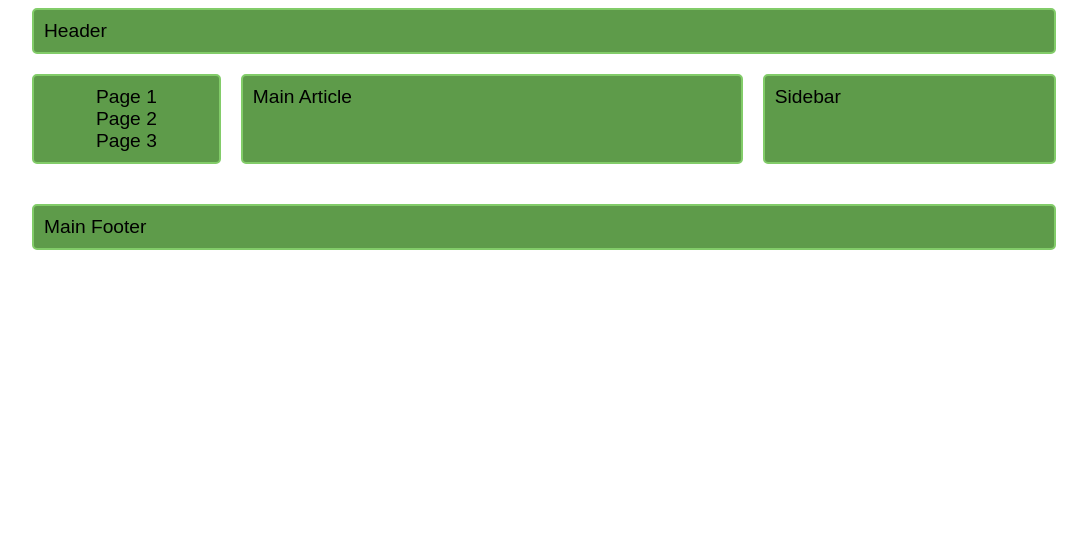
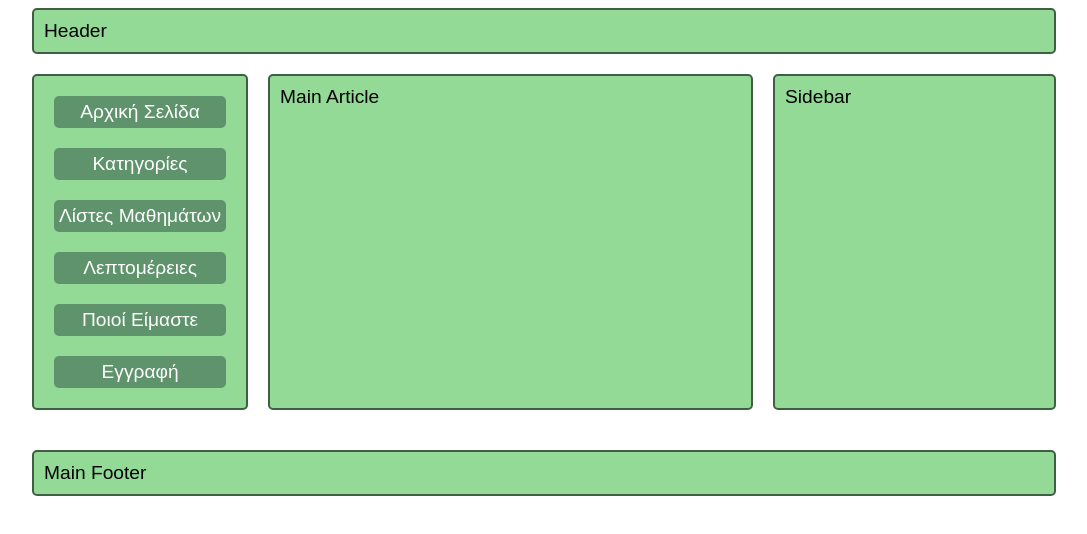
Before and after one commit to All0cator/E-LearningWebApp, a plain HTML site: page part-1/index.html in a window 1280 px wide. Shown: the whole page, without its empty margins (96-1183 px from the left). Drawn offline with Linux system fonts and the light colour scheme.

Commit message:
Color Theme, Navigation Menu Hover Color

```diff
--- a/part-1/assets/css/layout.css
+++ b/part-1/assets/css/layout.css
@@ -1,5 +1,6 @@
-* {
-    box-sizing: border-box;
+nav {
+    min-width: fit-content;
+    background-color: rgb(228, 23, 23);
 }
 
 nav ul {
@@ -12,23 +13,41 @@ nav ul {
 }
 
 li {
+    margin: 5px 5px;
     display: flex;
     justify-content: center;
     align-items: center;
 }
 
+li a {
+    display: block;
+    width: 100%;
+    height: 100%;
+    background-color: var(--nav-item-background);
+    padding: 5px 5px;
+    margin: 5px 5px;
+    color: var(--text-transition-start);
+    text-align: center;
+    text-decoration: none;
+    text-wrap: nowrap;
+    border-radius: 5px;
+}
+
+li a:hover {
+    background-color: var(--nav-item-background-hovered);
+    color: var(--text-transition-finish);
+    transition: background-color 400ms ease-in;
+}
+
+
 .page {
     max-width: 1024px;
     margin: 0 auto;
-    font:
-      1.2em Robotto,
-      arial,
-      sans-serif;
 }
 
 .page > * {
-    border: 2px solid #82cc69;
-    background-color: #5e9b4a;
+    border: 2px solid var(--page-element-border-color);
+    background-color: var(--page-element-background-color);
     border-radius: 5px;
     padding: 10px;
 }
@@ -71,8 +90,8 @@ li {
     }
 
     nav ul {
-        flex-flow: row nowrap;
-        justify-content: space-evenly;
+        flex-flow: row wrap;
+        justify-content:space-evenly;
     }
 }
 
--- a/part-1/assets/css/reset.css
+++ b/part-1/assets/css/reset.css
@@ -1,5 +1,9 @@
+* {
+    box-sizing: border-box;
+}
 
 body {
+    background-color: white;
     margin : 8px;
 }
 
--- /dev/null
+++ b/part-1/assets/css/theme.css
@@ -0,0 +1,15 @@
+:root {
+    --page-element-border-color: #3E5F44;
+    --page-element-background-color: #93DA97;
+    --text-transition-start: #FFFFFF;
+    --text-transition-finish: #000000;
+    --nav-item-background: #5E936C;
+    --nav-item-background-hovered: #E8FFD7;
+}
+
+.page {
+    font:
+      1.2em Robotto,
+      arial,
+      sans-serif;
+}
--- a/part-1/index.html
+++ b/part-1/index.html
@@ -8,6 +8,7 @@
 
         <link rel="stylesheet" type="text/css" href="assets/css/layout.css">
         <link rel="stylesheet" type="text/css" href="assets/css/reset.css">
+        <link rel="stylesheet" type="text/css" href="assets/css/theme.css">
         <link rel="shortcut icon" type="image/png" href="assets/img/bookIcon.png">
         <link rel="preconnect" href="https://fonts.googleapis.com">
         <link rel="preconnect" href="https://fonts.gstatic.com" crossorigin>
@@ -24,15 +25,12 @@
             </header>
             <nav class="main-nav">
                 <ul>
-                    <li>
-                        Page 1
-                    </li>
-                    <li>
-                        Page 2
-                    </li>
-                    <li>
-                        Page 3
-                    </li>
+                    <li> <a href="#"> Αρχική Σελίδα </a> </li>
+                    <li> <a href="#"> Κατηγορίες </a> </li>
+                    <li> <a href="#"> Λίστες Μαθημάτων </a> </li>
+                    <li> <a href="#"> Λεπτομέρειες </a> </li>
+                    <li> <a href="#"> Ποιοί Είμαστε </a> </li>
+                    <li> <a href="#"> Εγγραφή </a> </li>
                 </ul>
             </nav>
             <div class="main-content">
```
